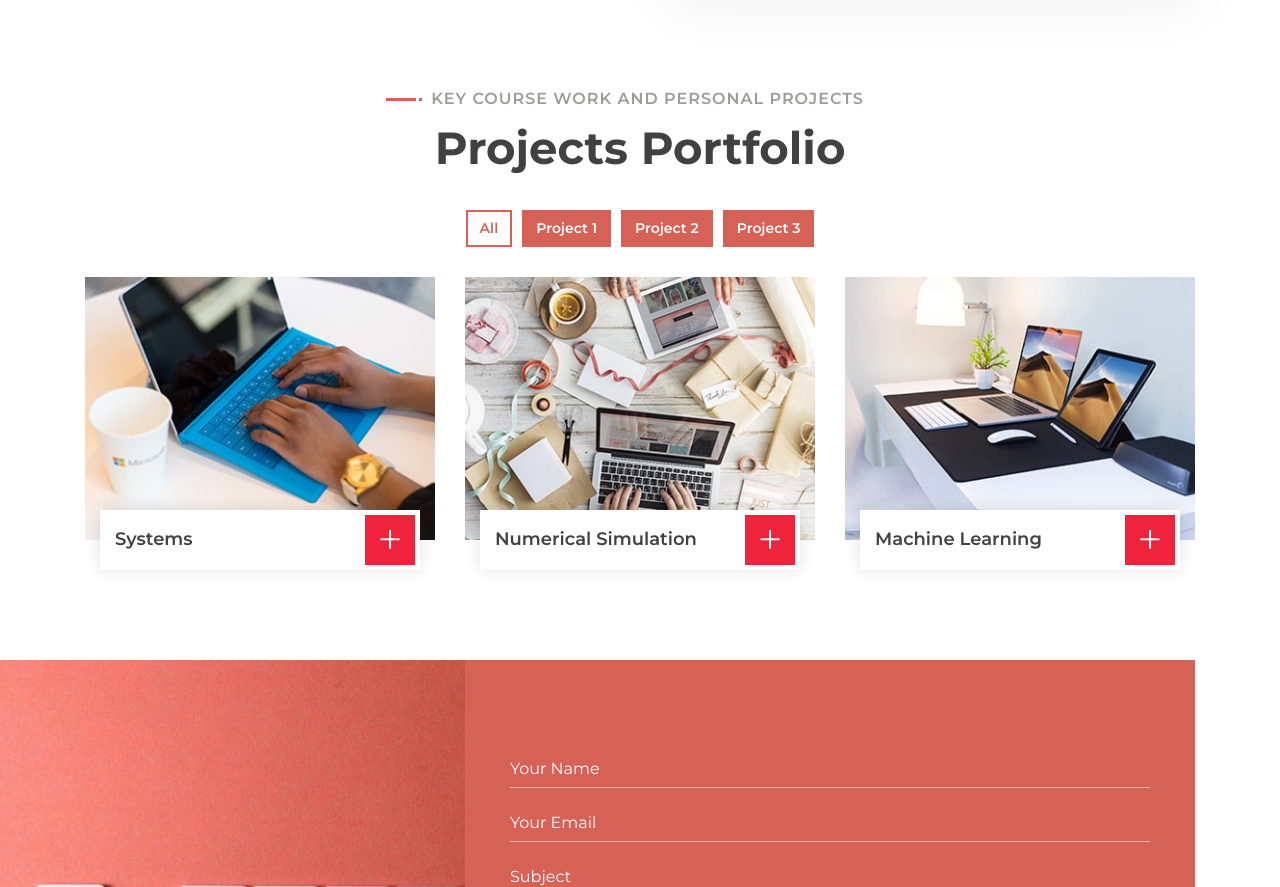
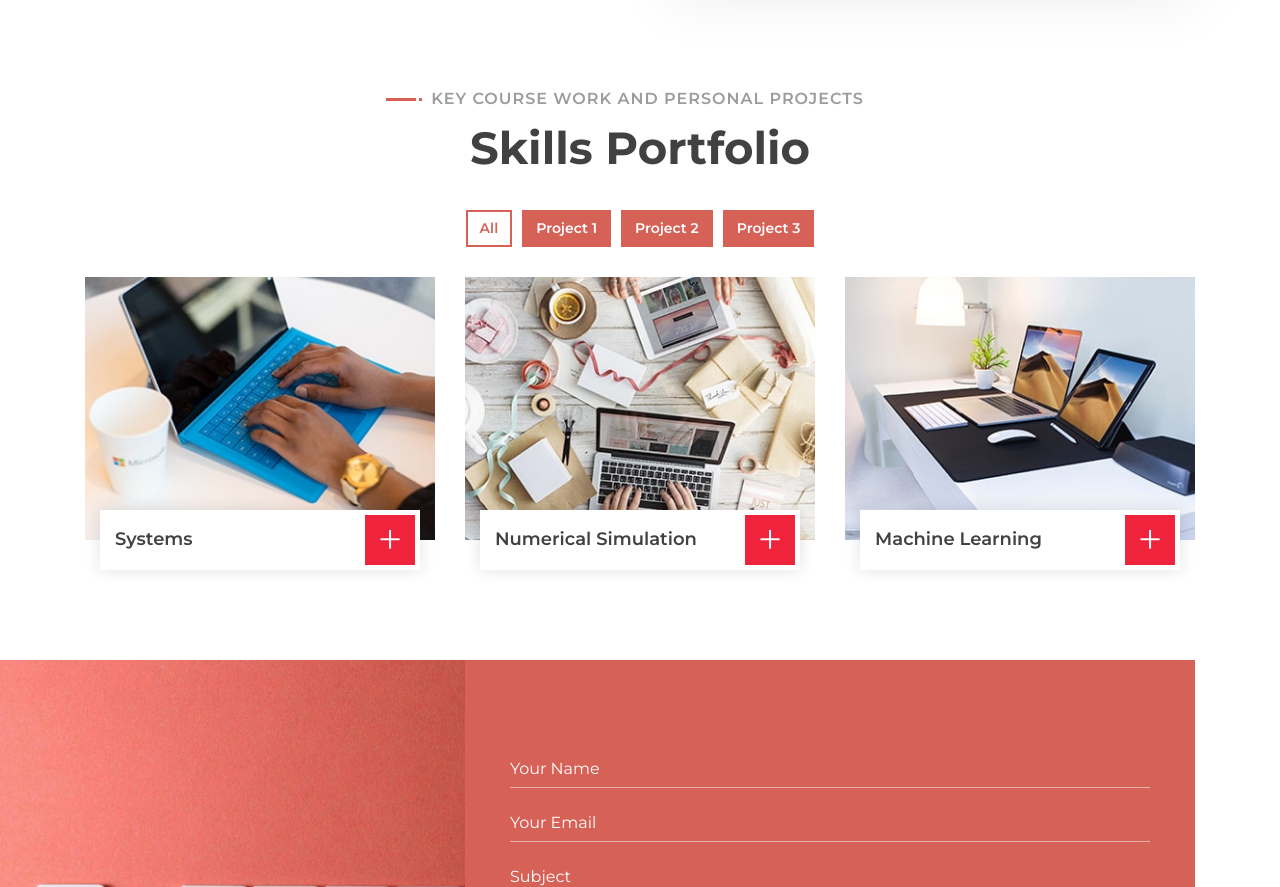
Before and after one commit to EGichuhi/Eunice-portfolio, a plain HTML site: page index.html in a window 1280 px wide. Shown: the part 2272-3159 px from the top of the page. Drawn offline with nearby package versions, Linux system fonts and the light colour scheme.

Commit message:
Update index.html

```diff
--- a/index.html
+++ b/index.html
@@ -188,7 +188,7 @@
             <div class="container">
                 <div class="section-header text-center wow zoomIn" data-wow-delay="0.1s">
                     <p> Key Course Work and Personal Projects</p>
-                    <h2>Projects Portfolio</h2>
+                    <h2>Skills Portfolio</h2>
                 </div>
                 <div class="row">
                     <div class="col-12">
```
